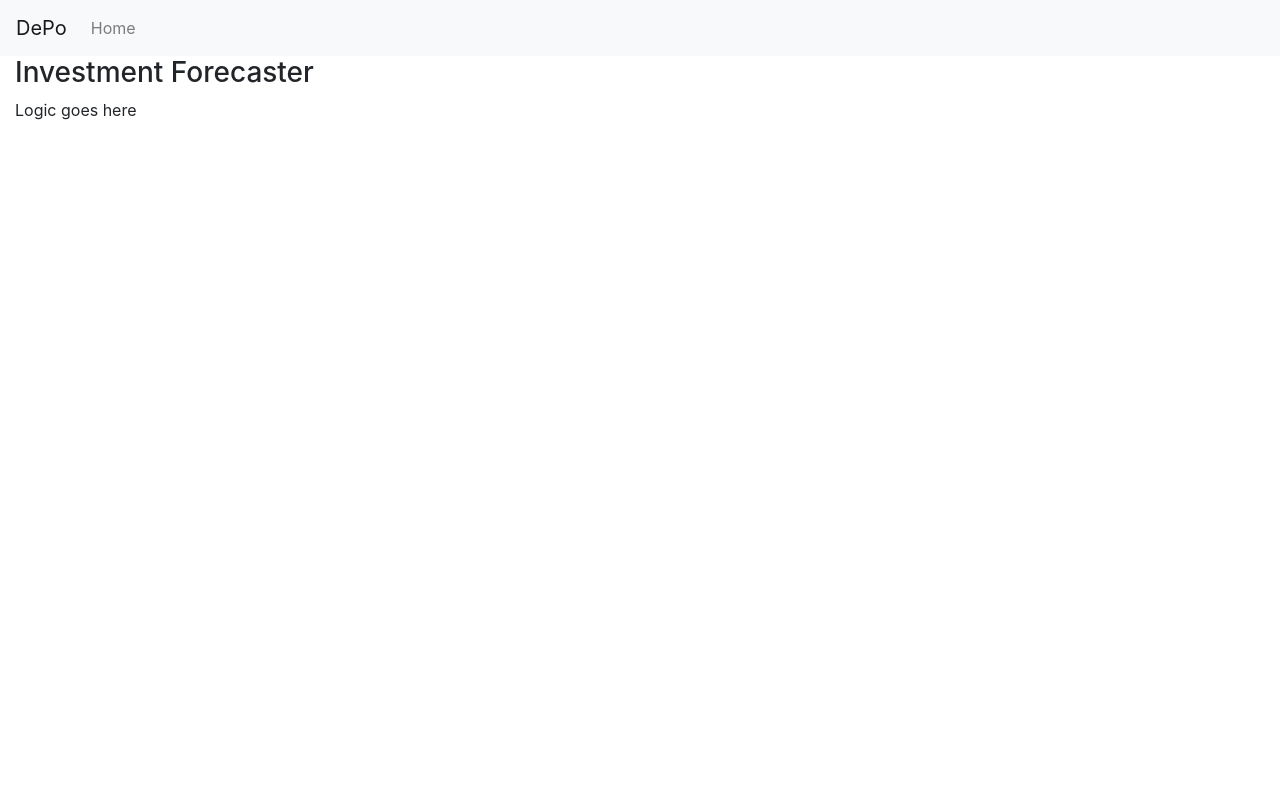
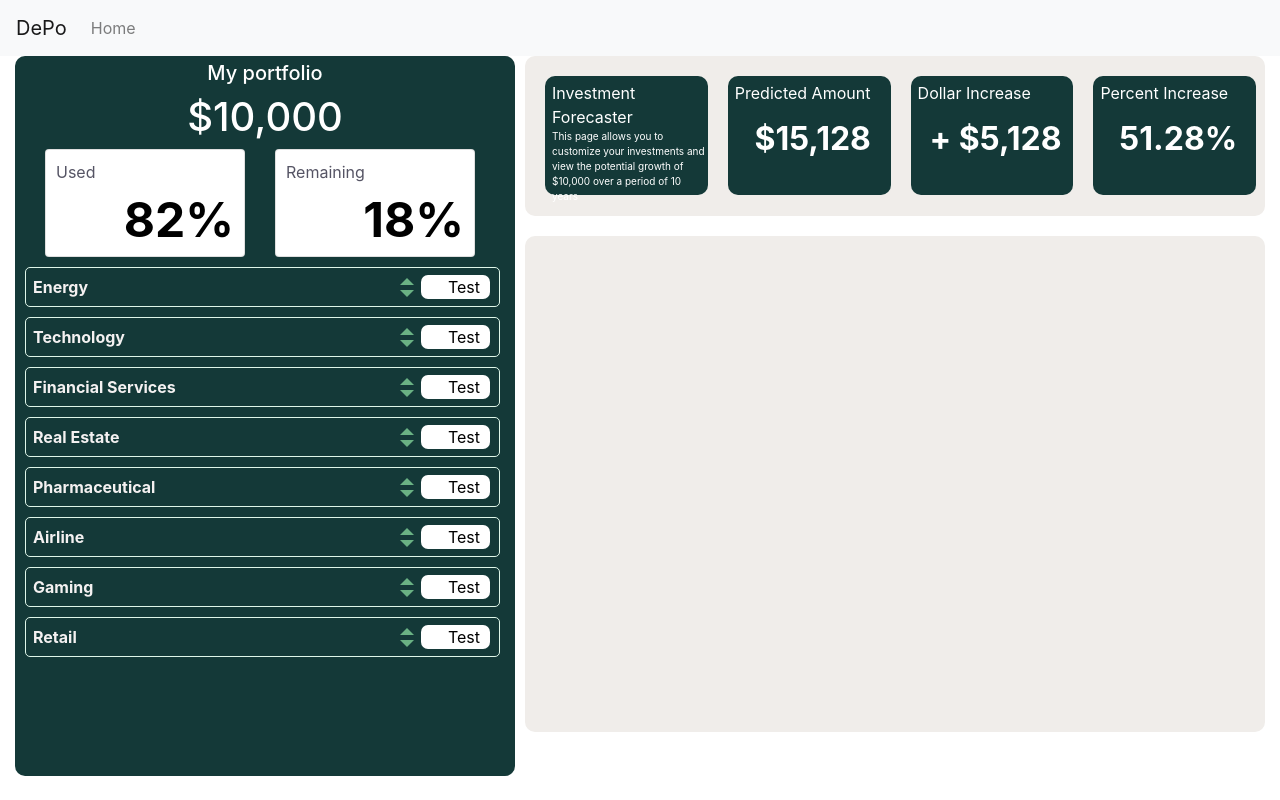
Before and after one commit to erikaaatan/eng-possibilities-ui, a React (Create React App) app: page / in a window 1280 px wide. Built offline with nearby package versions, Linux system fonts and the light colour scheme.

Commit message:
most static stuff is up

```diff
--- /dev/null
+++ b/src/components/InvestmentCategory.css
@@ -0,0 +1,45 @@
+.investment {
+    border: 1px solid #DFF6E9;
+    border-radius: 5px;
+    color: #F4F1F1;
+    margin: 10px 10px 0px 10px;
+    padding: 7px;
+    height: auto;
+    float: left;
+    width: 95%;
+}
+.category {
+    width: 80%;
+    float: left;
+}
+.arrows {
+    float: left;
+}
+.up {
+    width: 0;
+    height: 0;
+    border-left: 7px solid transparent;
+    border-right: 7px solid transparent;
+    border-bottom: 7px solid #6AB284;
+    margin-top: 3px;
+    margin-bottom: 5px;
+    cursor: pointer;
+}
+.down {
+    width: 0;
+    height: 0;
+    border-left: 7px solid transparent;
+    border-right: 7px solid transparent;
+    border-top: 7px solid #6AB284;
+    cursor: pointer;
+}
+.percent {
+    float: left;
+    background: white;
+    width: 15%;
+    margin-left: 7px;
+    border-radius: 7px;
+    text-align: right;
+    padding-right: 10px;
+    color: black;
+}
--- /dev/null
+++ b/src/components/InvestmentCategory.js
@@ -0,0 +1,28 @@
+import React from 'react';
+import './InvestmentCategory.css'
+
+class InvestmentCategory extends React.Component {
+    constructor(props) {
+        super();
+    }
+
+    render() {
+        return (
+            <div className="investment">
+                <div className="category">
+                    <b>{this.props.category}</b>
+                </div>
+
+                <div className="arrows">
+                    <div className="up"></div>
+                    <div className="down"></div>
+                </div>
+                <div className="percent">
+                    Test
+                </div>
+            </div>
+        );
+    }
+}
+
+export default InvestmentCategory;
--- /dev/null
+++ b/src/components/Portfolio.css
@@ -0,0 +1,36 @@
+.portfolio {
+    background-color: #143938;
+    height: 90vh;
+    border-radius: 10px;
+}
+.center {
+    text-align: center;
+    color: white;
+    padding-top: 5px;
+}
+.card {
+    width: 40%;
+    float: left;
+    margin-left: 6%;
+    padding: 10px 10px 0px 10px;
+    background-color: #F0EDEA;
+}
+.fraction-cards {
+    width: 100%;
+}
+.spacer {
+    width: 100%;
+    margin-top: 22%;
+}
+.descriptor {
+    text-align: left;
+    color: #555464;
+    margin-bottom: 0;
+}
+.number {
+    color: #000000;
+    font-size: 3em;
+    text-align: right;
+    margin-bottom: 0;
+    font-weight: bold;
+}
--- /dev/null
+++ b/src/components/Portfolio.js
@@ -0,0 +1,45 @@
+import React from 'react';
+import InvestmentCategory from './InvestmentCategory';
+import './Portfolio.css'
+
+class Portfolio extends React.Component {
+    constructor() {
+        super();
+    }
+
+    render() {
+        const categories = ['Energy', 'Technology', 'Financial Services', 'Real Estate', 'Pharmaceutical', 'Airline', 'Gaming', 'Retail']
+        const investments = []
+        for (const [index, value] of categories.entries()) {
+            investments.push(<InvestmentCategory category={value}/>)
+          }
+        return (
+            <div className="portfolio">
+                <div class="center">
+                    <h5>My portfolio</h5>
+                    <h1>$10,000</h1>
+                    <div class="fraction-cards">
+                        <div class="card">
+                            <p class="descriptor">Used</p>
+                            <p class="number">82%</p>
+                        </div>
+                        <div class="card">
+                            <p class="descriptor">Remaining</p>
+                            <p class="number">18%</p>
+                        </div>
+                    </div>
+                </div>
+                <div className="spacer">
+                </div>
+                <div className="test2">
+                    {
+                        investments
+                    }
+                </div>
+
+            </div>
+        );
+    }
+}
+
+export default Portfolio;
--- /dev/null
+++ b/src/components/Widget.css
@@ -0,0 +1,19 @@
+.widget {
+    background-color: #143938;
+    height: 85%;
+    width: 22%;
+    margin-left: 20px;
+    border-radius: 10px;
+    color: #FFFFFF;
+    padding: 5px 0px 0px 7px;
+    float: left;
+}
+.desc {
+    font-size: 10px;
+}
+.num {
+    text-align: center;
+    font-size: 2em;
+    font-weight: bold;
+    margin-top: 10px;
+}
--- /dev/null
+++ b/src/components/Widget.js
@@ -0,0 +1,21 @@
+import React from 'react';
+import './Widget.css'
+
+class Widget extends React.Component {
+    constructor(props) {
+        super();
+    }
+
+    render() {
+        return (
+            <div className="widget">
+                {this.props.title}
+                <div className={this.props.isNum ? "num" : "desc"}>
+                    {this.props.description}
+                </div>
+            </div>
+        );
+    }
+}
+
+export default Widget;
--- /dev/null
+++ b/src/pages/Forecaster/Forecaster.css
@@ -0,0 +1,21 @@
+.portfolio-section {
+    width: 40%;
+    float:left;
+}
+.not-portfolio-section {
+    width: 60%;
+    float: left;
+}
+.widgets-section {
+    height: 20vh;
+    background: #F0EDEA;
+    border-radius: 10px;
+    margin-left: 10px;
+    padding-top: 20px;
+}
+.graph-section {
+    height: 62vh;
+    background: #F0EDEA;
+    border-radius: 10px;
+    margin: 20px 0px 0px 10px;
+}
--- a/src/pages/Forecaster/index.js
+++ b/src/pages/Forecaster/index.js
@@ -1,11 +1,31 @@
 import React from "react";
+import Portfolio from "../../components/Portfolio";
+import Widget from "../../components/Widget";
+import './Forecaster.css'
 
 const ForecasterHome = () => {
+  var titles = ['Investment Forecaster', 'Predicted Amount', 'Dollar Increase', 'Percent Increase']
+  var descriptions = ['This page allows you to customize your investments and view the potential growth of $10,000 over a period of 10 years', '$15,128', '+ $5,128', '51.28%']
+  var isnum = [false, true, true, true]
+  var widgets = []
+  for (var i = 0; i < titles.length; i++) {
+    widgets.push(<Widget title={titles[i]} description={descriptions[i]} isNum={isnum[i]}/>)
+  }
   return (
     <>
        <div>
-            <h3>Investment Forecaster</h3>
-            <p>Logic goes here</p>
+            <div>
+              <div class="portfolio-section">
+                <Portfolio/>
+              </div>
+              <div class="not-portfolio-section">
+                <div class="widgets-section">
+                  {widgets}
+                </div>
+                <div class="graph-section">
+                </div>
+              </div>
+            </div>
           </div>
     </>
   );
```
Also changed, not shown: 1 other file (tests, documents, lock files or other folders).
